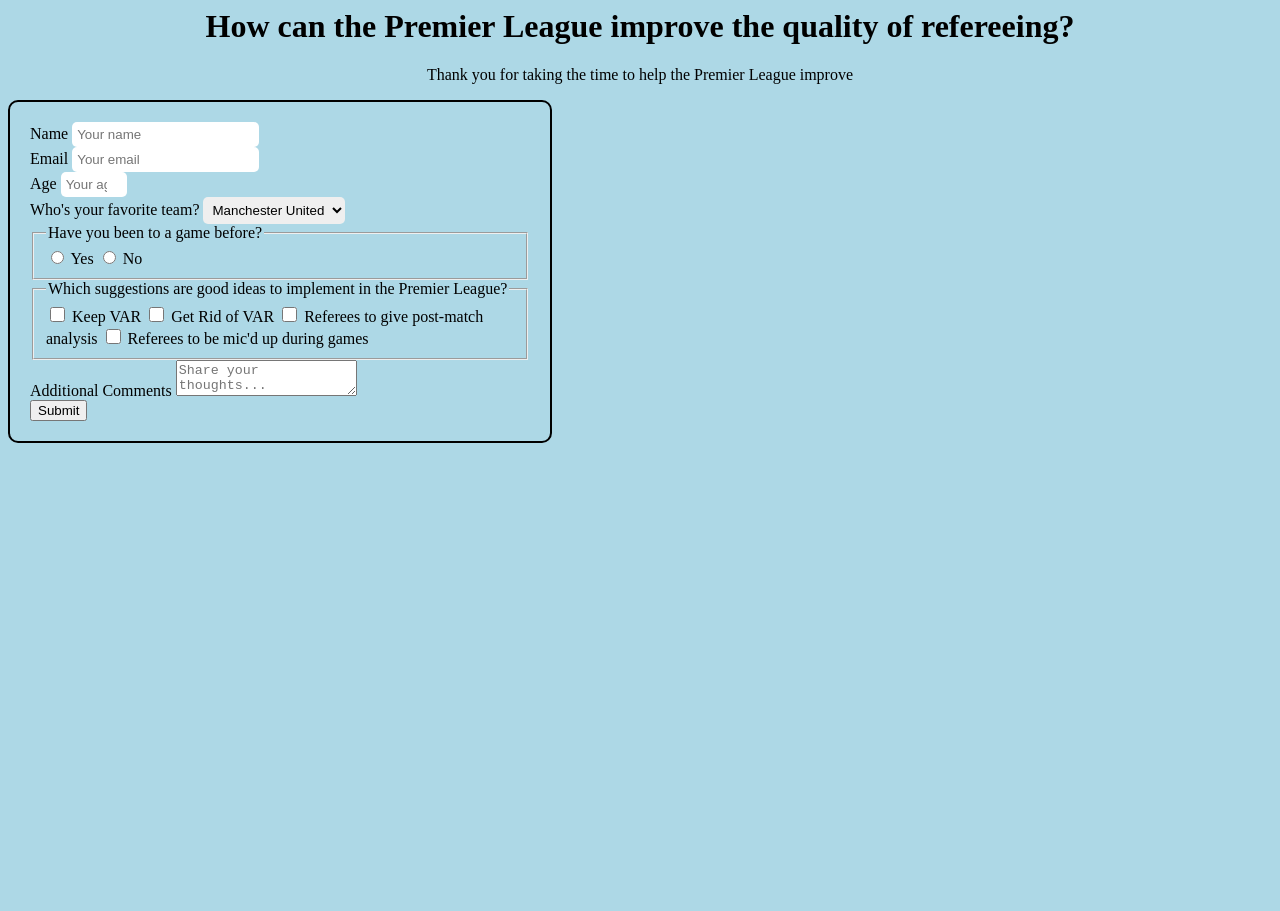
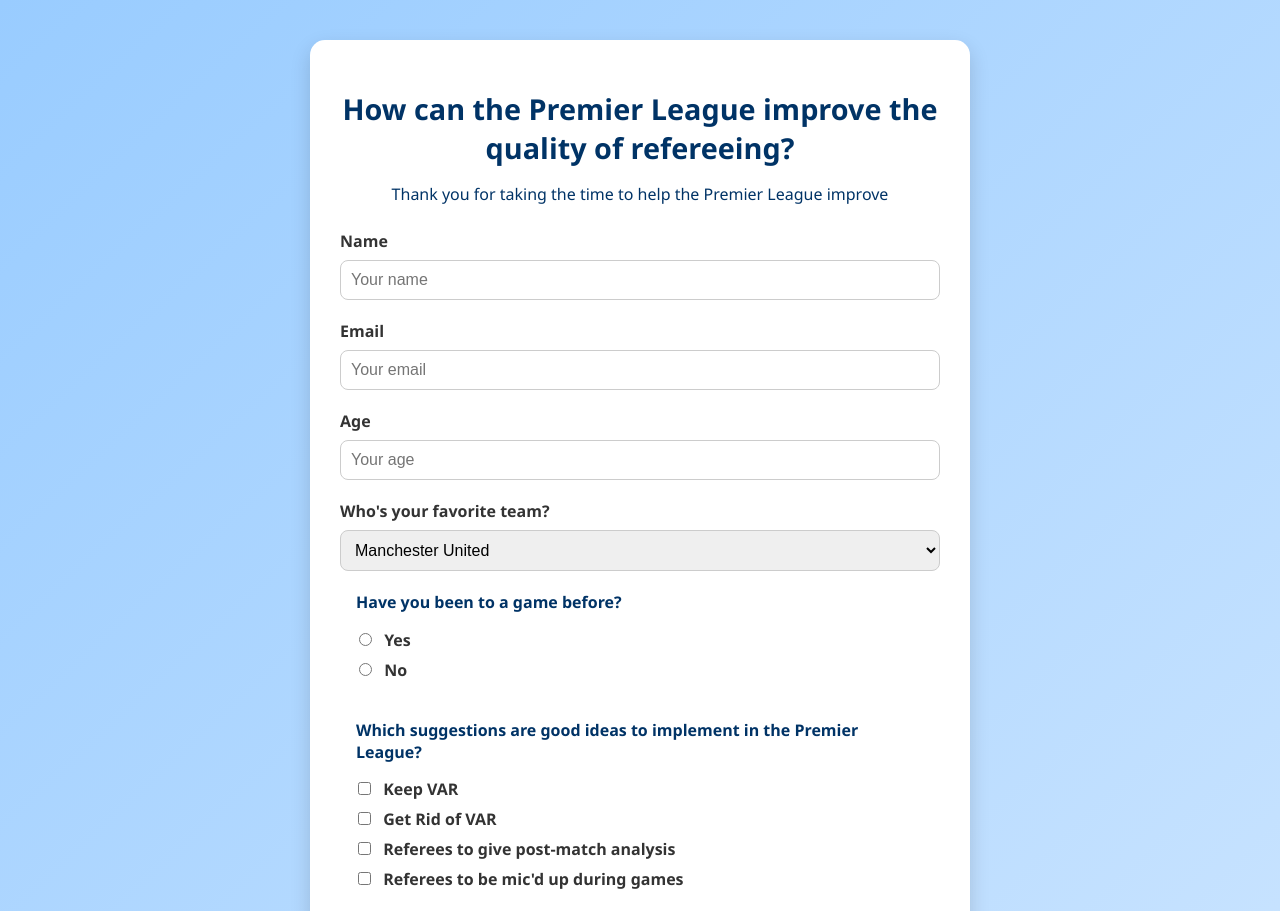
Before and after one commit to Ashton-Oliver/Survey-Form, a plain HTML site: page index.html in a window 1280 px wide. Shown: the top 911 px of the page. Before the commit the page ends 800 px from the top, so only its background shows below. Drawn offline with Linux system fonts and the light colour scheme.

Commit message:
Revamp CSS styles for improved design
Updated styles for body, form, and input elements to enhance layout and aesthetics.

```diff
--- a/styles.css
+++ b/styles.css
@@ -1,35 +1,100 @@
 body {
-  background-color: lightblue;
-  text-align: center;
+  background: linear-gradient(to top left, #cce5ff, #99ccff);
+  font-family: 'Segoe UI', sans-serif;
+  margin: 0;
+  padding: 40px 10px;
+  display: flex;
+  justify-content: center;
+  align-items: center;
+  min-height: 100vh;
 }
 
-form {
-  max-width: 500px;
-  text-align: left;
-  padding: 20px;
-  border: 2px solid black;
-  border-radius: 10px;
+.form-container {
+  background-color: white;
+  border-radius: 15px;
+  box-shadow: 0 8px 20px rgba(0, 0, 0, 0.15);
+  padding: 30px;
+  max-width: 600px;
+  width: 100%;
 }
 
-input {
-  padding: 5px;
-  border: none;
-  border-radius: 5px;
+#title {
+  text-align: center;
+  color: #003366;
+  font-size: 1.8rem;
+  margin-bottom: 10px;
 }
 
-.input-element {
+#description {
+  text-align: center;
+  color: #003366;
+  font-size: 1rem;
+  margin-bottom: 25px;
+}
+
+.form-group {
+  margin-bottom: 20px;
   display: flex;
   flex-direction: column;
-  margin: 10px;
 }
 
-select {
-   padding: 5px;
-  border: none;
-  border-radius: 5px;
+label {
+  margin-bottom: 8px;
+  font-weight: 600;
+  color: #333;
 }
 
+input,
+select,
+textarea {
+  padding: 10px;
+  border: 1px solid #ccc;
+  border-radius: 8px;
+  font-size: 1rem;
+  transition: border 0.3s ease;
+}
+
+input:focus,
+select:focus,
+textarea:focus {
+  border-color: #6600cc;
+  outline: none;
+}
+
+fieldset {
+  border: none;
+  margin-bottom: 20px;
+}
+
+legend {
+  font-weight: bold;
+  margin-bottom: 10px;
+  color: #003366;
+}
+
+input[type="radio"],
 input[type="checkbox"] {
-  width: 15px;
-  height: 15px;
+  margin-right: 8px;
+  accent-color: #6600cc;
 }
+
+textarea {
+  resize: vertical;
+  min-height: 80px;
+}
+
+#submit {
+  background-color: #6600cc;
+  color: white;
+  padding: 12px 20px;
+  border: none;
+  border-radius: 8px;
+  font-size: 1rem;
+  font-weight: bold;
+  cursor: pointer;
+  transition: background-color 0.3s ease;
+}
+
+#submit:hover {
+  background-color: #4d0099;
+}
```
